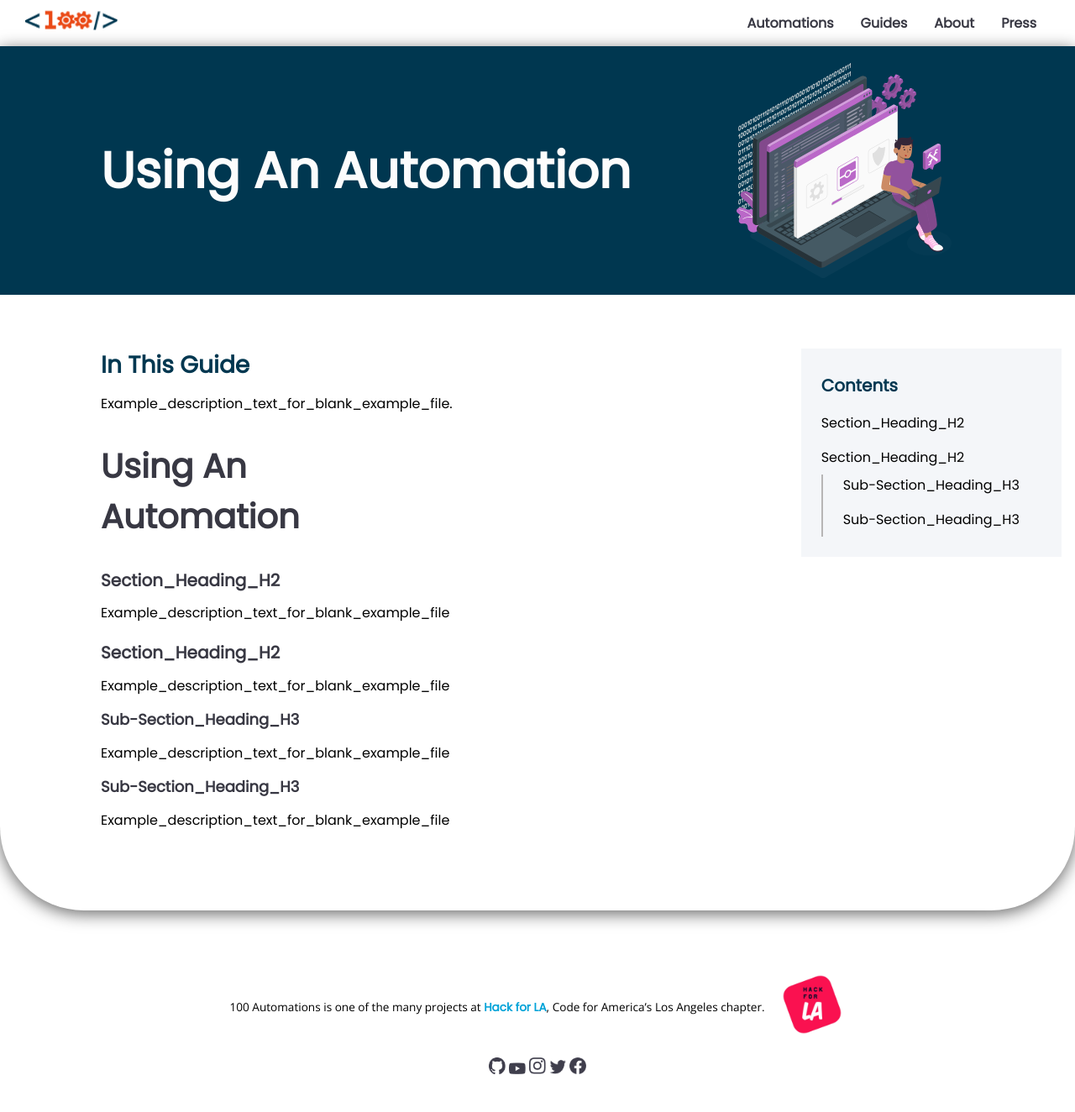
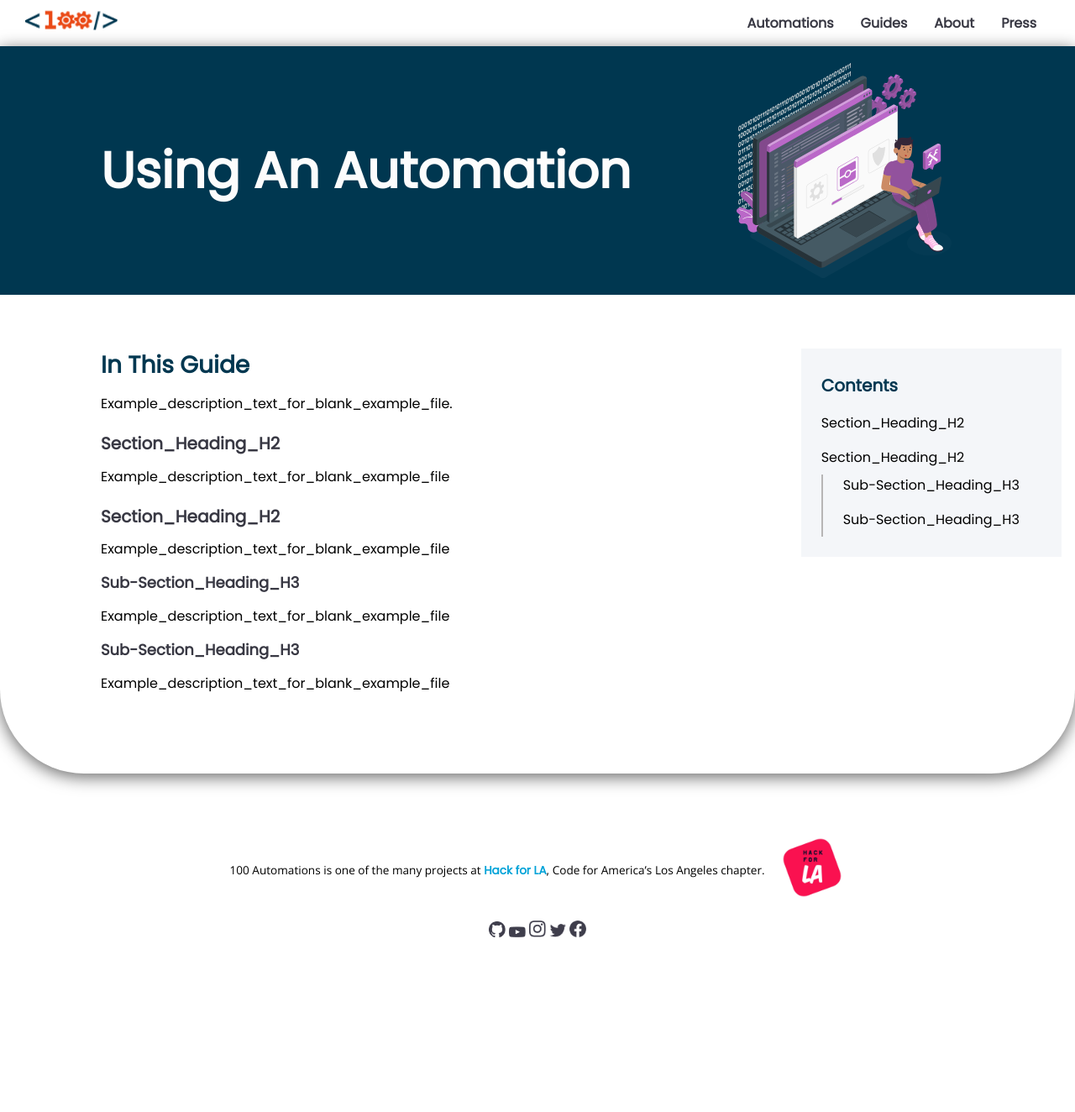
Before and after one commit to 100Automations/Website, a Jekyll site: the page built from _guides/using_an_automation.md, in a window 1280 px wide. Shown: the whole page at 84% size. Built offline with Jekyll 4.4.1, drawn with Linux system fonts in a browser that asks for light colours; after the commit the page ends 1161 px from its top, so only the background shows below that.

Commit message:
removed repeated page title

```diff
--- a/_guides/using_an_automation.md
+++ b/_guides/using_an_automation.md
@@ -5,7 +5,6 @@ status: active
 display: true
 ---
 
-# Using An Automation
 
 ## Section_Heading_H2
 Example_description_text_for_blank_example_file
```
